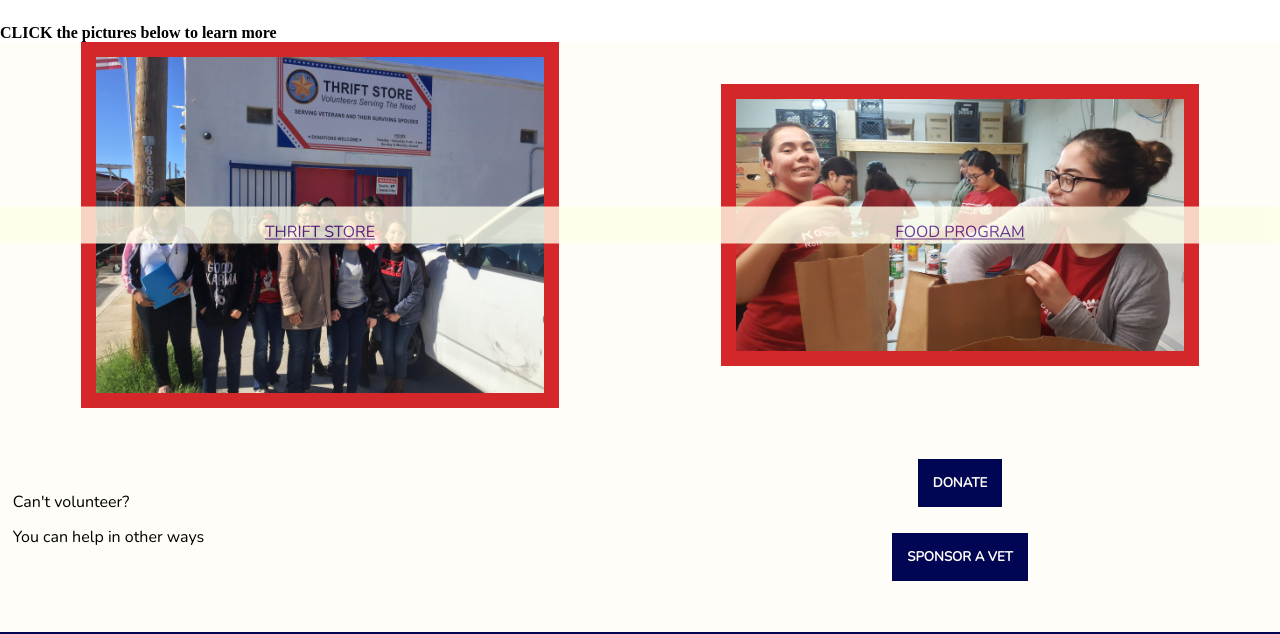
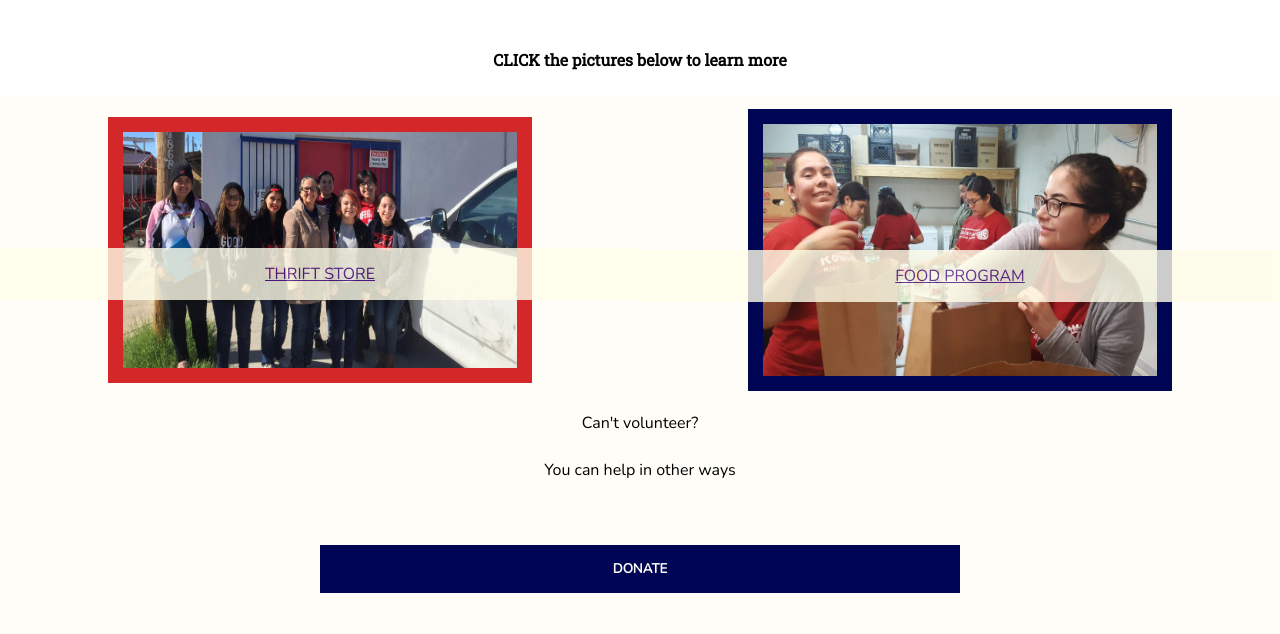
Before and after one commit to vbragg/p2-bragg-valerie, a plain HTML site: page volunteer.html in a window 1280 px wide. Shown: the part 318-952 px from the top of the page. Drawn offline with nearby package versions, Linux system fonts and the light colour scheme.

Commit message:
Add style to buttons on volunteer page and add flex to images

```diff
--- a/less/main.less
+++ b/less/main.less
@@ -103,7 +103,7 @@ body {
   overflow-x: hidden;
 }
 
-h1, h2 {
+h1, h2, h4 {
   font-family: @font-headers;
   padding: 2%;
   text-align: center;
@@ -202,6 +202,9 @@ footer {
 				img {
 				width: 20px;
 				}
+				figcaption {
+					font-family: @font-body;
+				}
 			}
 			.iconflexfooter {
 				display: flex;
@@ -226,7 +229,9 @@ footer {
 	figure {
 		img {
 			width: 100%;
+			height: 100%;
 			max-width: 550px;
+			max-height: 300px;
 		}
 	}
 }
@@ -237,7 +242,7 @@ footer {
 
 .centered figcaption {
   position: absolute;
-  top: 50%;
+  top: 65%;
   left: 50%;
   transform: translate(-50%, -50%);
   width: 100%;
@@ -248,6 +253,14 @@ footer {
 
 #blueborder {
 		border: 15px solid @color-blue;
+}
+
+#volunteerpage {
+	display: block;
+	text-align: center;
+	#bluebuttonflex {
+		.bluebuttonsvol ();
+	}
 }
 
 
@@ -361,5 +374,25 @@ footer {
 	}
 }
 
+/*-----------------------------------
+...............VOLUNTEER PAGE.................
+----------------------------------- */
+
+#volunteerpage {
+	display: block;
+	article {
+		width: 100%;
+	}
+}
+
+.centered {
+	display: flex;
+	flex-flow: row nowrap;
+	padding: 1% 3%;
+	justify-content: center;
+	align-items: stretch;
+}
+
+
 
 		}
--- a/less/variables.less
+++ b/less/variables.less
@@ -26,3 +26,18 @@
   text-align: center;
   border: 3px solid @color-offwhite;
 }
+
+.bluebuttonsvol {
+  display: flex;
+  flex-flow: column nowrap;
+  align-items: stretch;
+  background-color: #000654;
+  padding: 15px;
+  margin-bottom: 20px;
+  font-family: 'Nunito', sans-serif;
+  color: #fefdf7;
+  text-align: center;
+  border: none;
+  font-weight: bold;
+  width: 50%;
+}
--- a/volunteer.html
+++ b/volunteer.html
@@ -80,7 +80,7 @@
 			<section class="offwhite">
 					<article class="centered">
 					<figure>
-						<img src="img/volunteers.jpg" alt="Volunteers in front of building" title="Volunteers">
+						<img src="img/volunteers_crop.jpg" alt="Volunteers in front of building" title="Volunteers">
 						<figcaption><a href="">THRIFT STORE</a> </figcaption>
 					</figure>
 				</article>
@@ -95,7 +95,7 @@
 
 			</section>
 
-			<section class="offwhite">
+			<section class="offwhite" id="volunteerpage">
 
 				<article>
 					<p>Can't volunteer?</p>
@@ -103,8 +103,8 @@
 				</article>
 
 				<article>
-						<button class="buttonblue">DONATE</button>
-						<button class="buttonblue">SPONSOR A VET</button>
+						<button class="buttonblue" id="bluebuttonflex">DONATE</button>
+						<button class="buttonblue" id="bluebuttonflex">SPONSOR A VET</button>
 				</article>
 
 
```
Also changed, not shown: css/main.css, css/variables.css, img/volunteers_crop.jpg (added).
